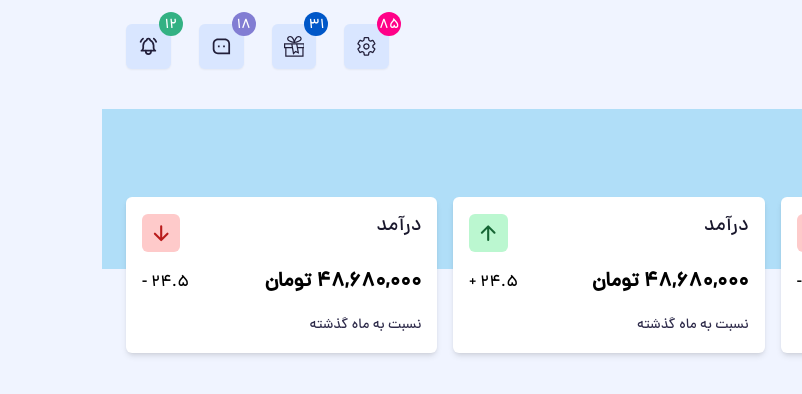
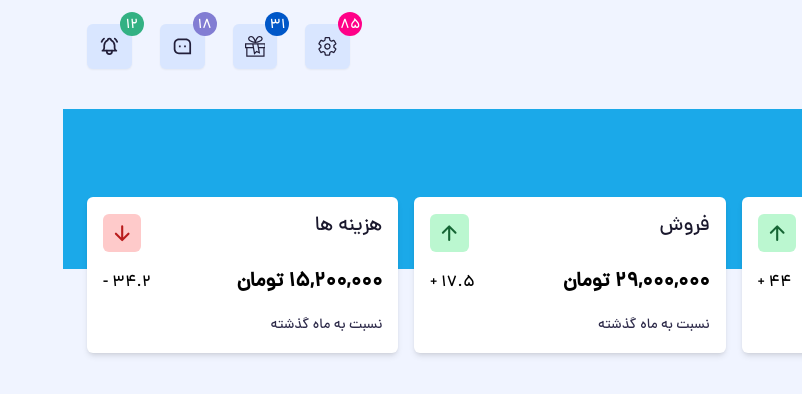
Before and after one commit to soufi-learn/dashboard-admin, a React (Vite) app: page / in a window 1280 px wide. Shown: the top 394 px of the page, without its empty margins (478-1280 px from the left). Built offline with nearby package versions, Linux system fonts and the light colour scheme.

Commit message:
change behind box backgroundColor

```diff
--- a/src/components/features/Features.jsx
+++ b/src/components/features/Features.jsx
@@ -3,9 +3,9 @@ import FeatureItem from "./FeatureItem";
 
 const Features = () => {
   const [featuresList, setFeaturesList] = useState([
-    { id: 1, title: "درآمد", price: "۴۸,۶۸۰,۰۰۰", profit: "۲۴.۵ -" },
-    { id: 2, title: "درآمد", price: "۴۸,۶۸۰,۰۰۰", profit: "۲۴.۵ +" },
-    { id: 3, title: "درآمد", price: "۴۸,۶۸۰,۰۰۰", profit: "۲۴.۵ -" },
+    { id: 1, title: "درآمد", price: "۴۸,۶۸۰,۰۰۰", profit: "۴۴ +" },
+    { id: 2, title: "فروش", price: "۲۹,۰۰۰,۰۰۰", profit: "۱۷.۵ +" },
+    { id: 3, title: "هزینه ها", price: "۱۵,۲۰۰,۰۰۰", profit: "۳۴.۲ -" },
   ]);
   return (
     <div className="flex gap-4">
--- a/src/pages/home/Home.jsx
+++ b/src/pages/home/Home.jsx
@@ -3,10 +3,8 @@ import Features from "../../components/features/Features";
 const Home = () => {
   return (
     <div className="mt-10">
-      <div className="bg-secondary-main/30 dark:bg-primary-dark transition-all absolute right-[10%] -z-10 w-[90%] h-40"></div>
-      <h2 className="mb-6 text-dark-main dark:text-white transition-all pt-7">
-        داشبورد
-      </h2>
+      <div className="bg-secondary-main dark:bg-primary-dark transition-all absolute right-[10%] -z-10 w-[90%] h-40"></div>
+      <h2 className="mb-6 text-white pt-7">داشبورد</h2>
       <Features />
     </div>
   );
```
